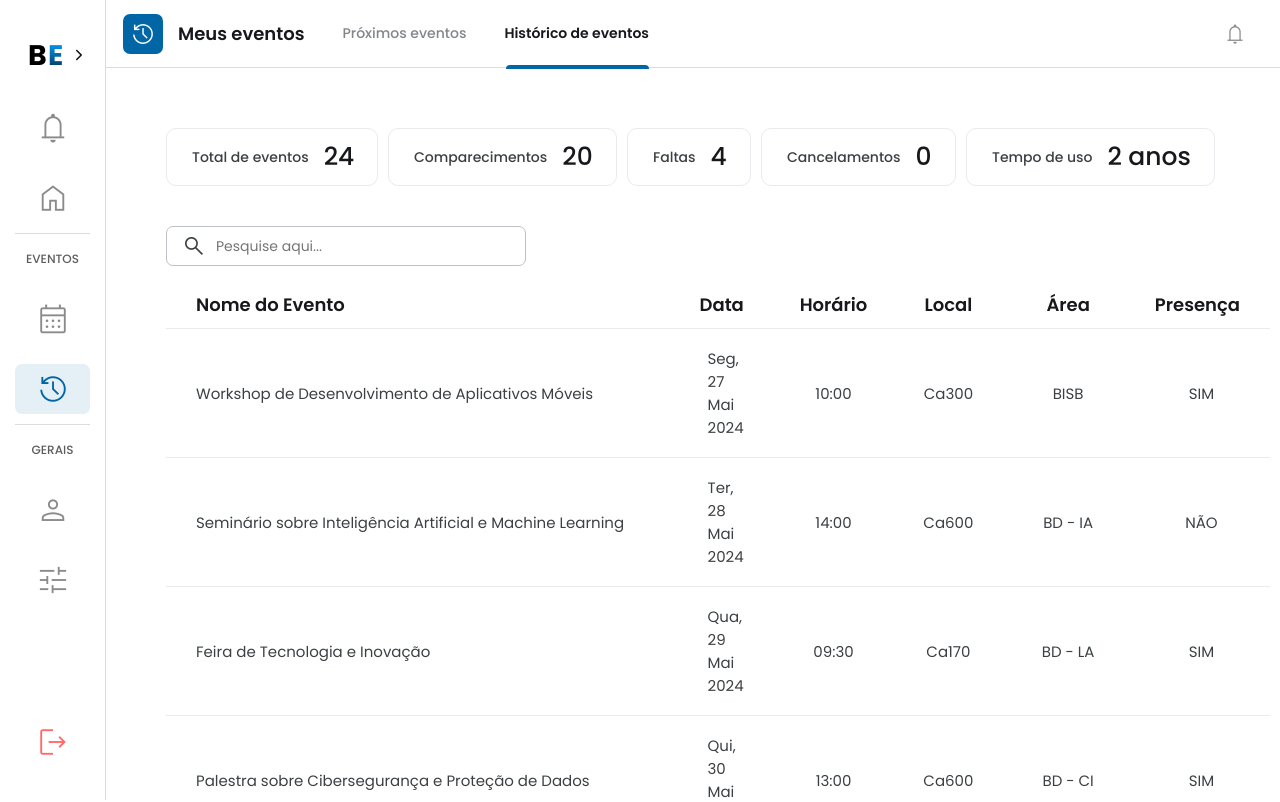
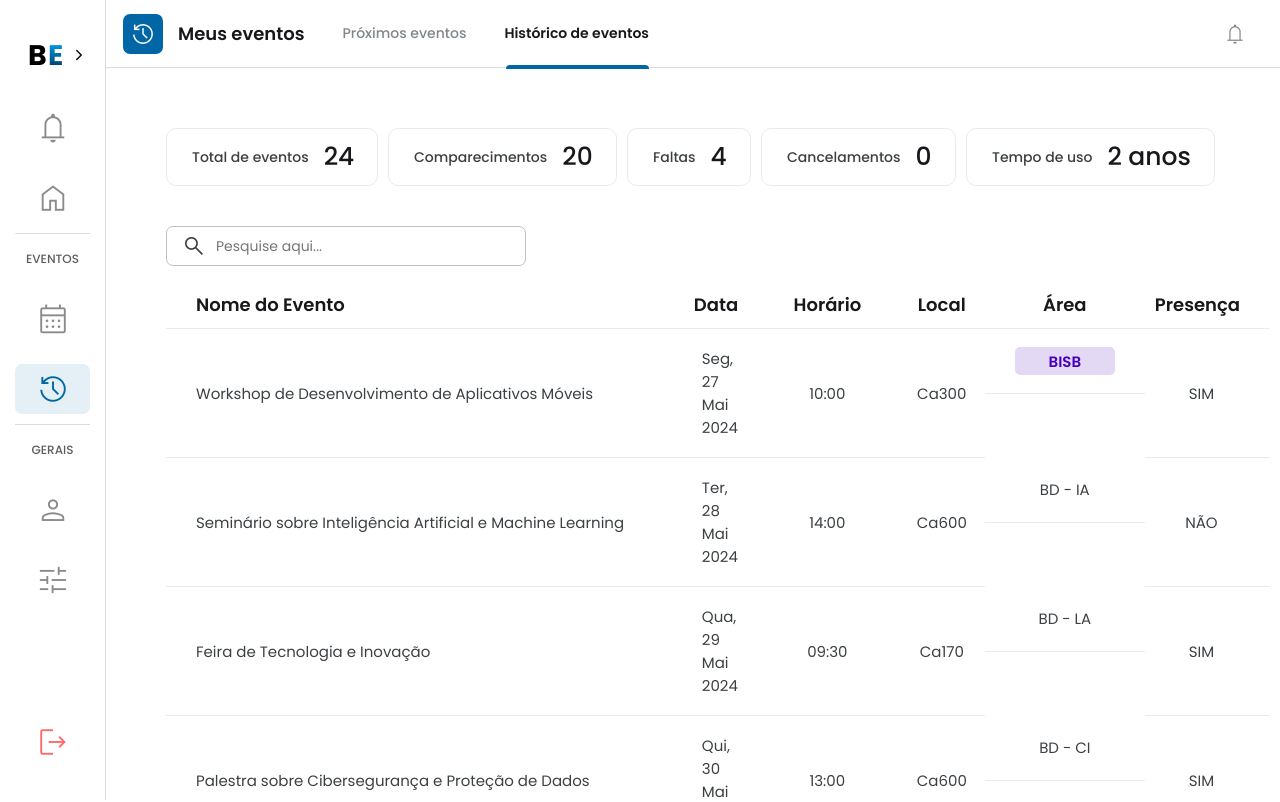
Before and after one commit to EsyProject/EsyFrontend, a React (Vite) app: page /Historic in a window 1280 px wide. Shown: the top 802 px of the page. Built offline with nearby package versions, Linux system fonts and the light colour scheme.

Commit message:
style: change EventTable.css style

```diff
--- a/src/components/EventTable/EventTable.css
+++ b/src/components/EventTable/EventTable.css
@@ -20,6 +20,9 @@ th {
 }
 
 .td-event-area {
+  display: flex;
+  align-items: center;
+  justify-content: center;
   width: 160px;
 }
 
@@ -48,7 +51,7 @@ td {
   padding: 18px;
   text-align: center;
   font-size: 15px;
-  color: #3C4043;
+  color: #3c4043;
 }
 
 th {
@@ -62,3 +65,20 @@ th {
   display: flex;
   width: 457px;
 }
+
+.container-event-area {
+  display: flex;
+  align-items: center;
+  justify-content: center;
+  width: 100px;
+  height: 28px;
+  border-radius: 5px;
+}
+
+.container-event-area[data-area="BISB"] {
+  background: rgba(71, 0, 188, 0.15);
+  opacity: 15%;
+  color: #4700bc;
+  opacity: 100%;
+  font-weight: 600;
+}
--- a/src/components/EventTable/EventTable.jsx
+++ b/src/components/EventTable/EventTable.jsx
@@ -23,7 +23,9 @@ const EventTable = ({ events }) => {
             <td className="td-event-date">{event.date}</td>
             <td className="td-event-time">{event.time}</td>
             <td className="td-event-local">{event.local}</td>
-            <td className="td-event-area">{event.area}</td>
+            <td className="td-event-area">
+              <div className="container-event-area" data-area={event.area}>{event.area}</div>
+            </td>
             <td className="td-event-presence">{event.presence}</td>
           </tr>
         ))}
```
